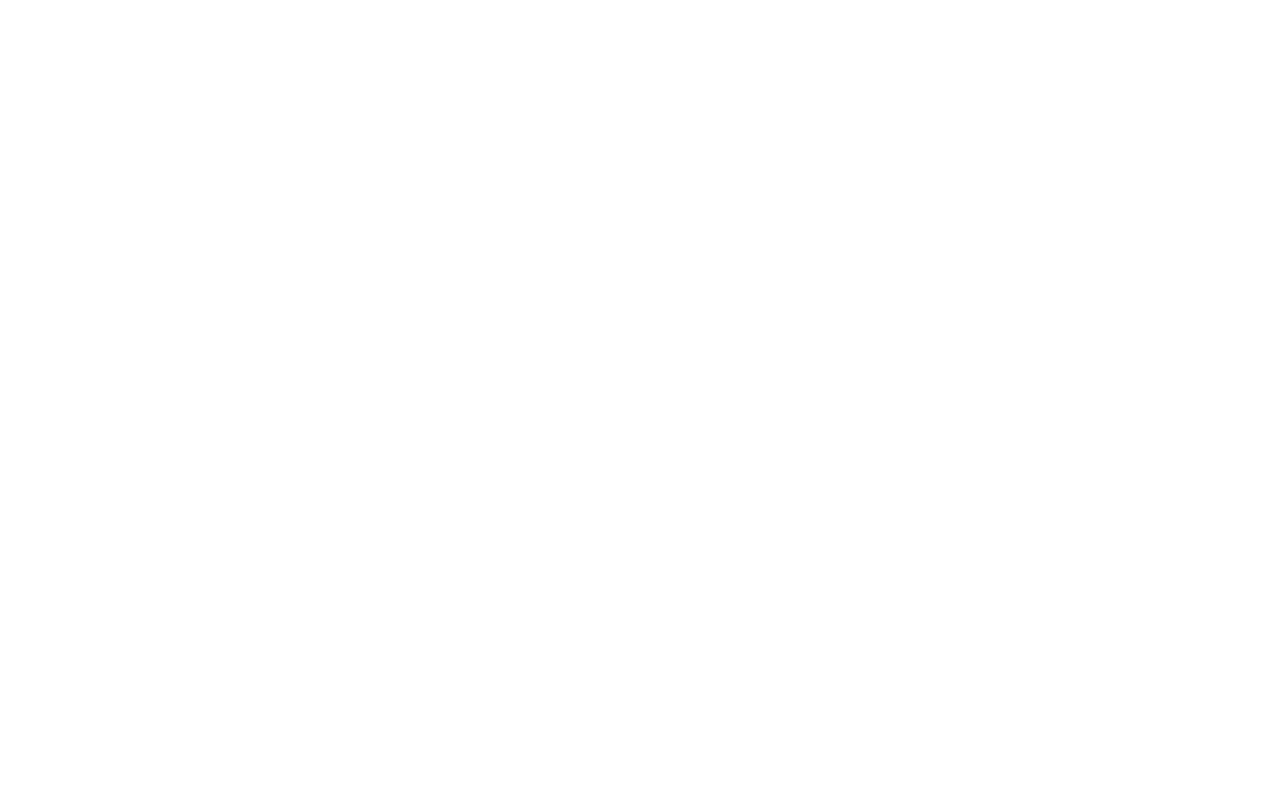
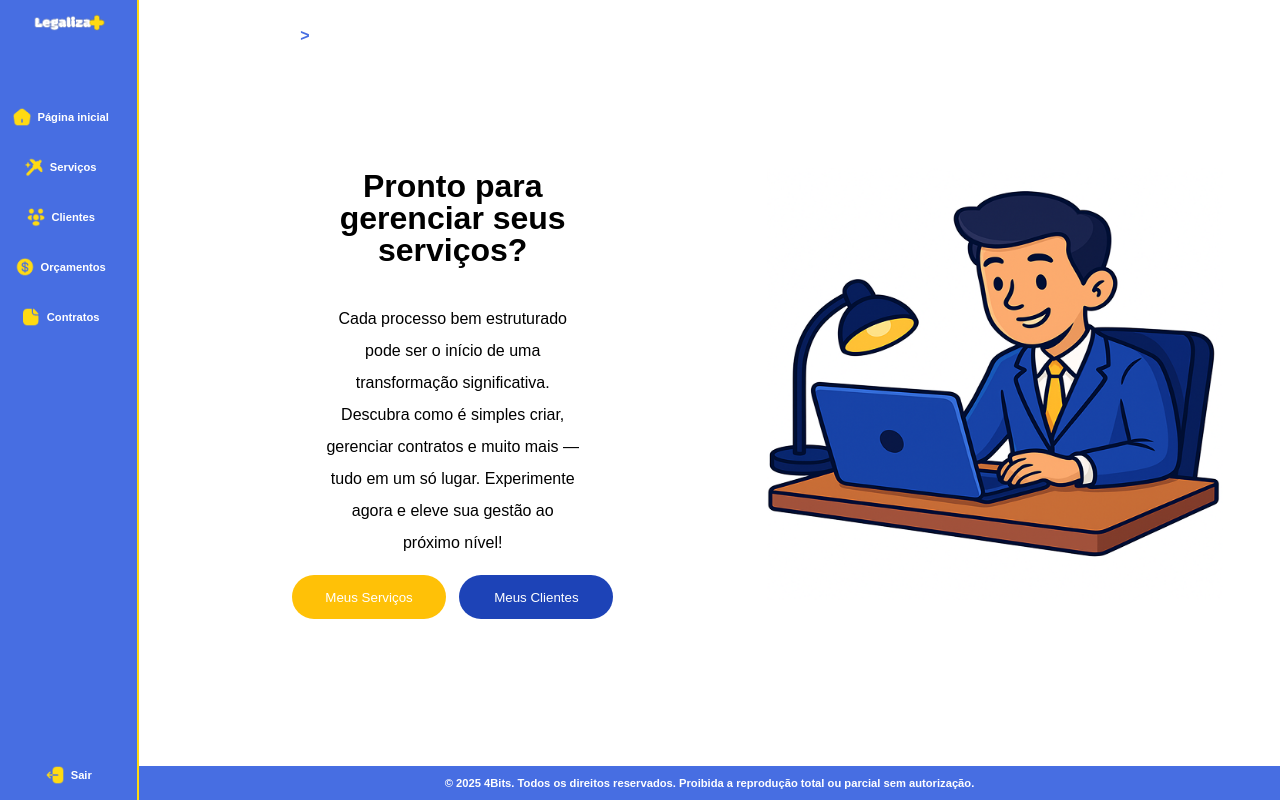
Before and after one commit to DevLuigi/LegalizaMais-Frontend, a React (Vite) app: page /home in a window 1280 px wide. Before the commit this address had no page. Built offline with nearby package versions, Linux system fonts and the light colour scheme.

Commit message:
feat: Adiciona tela home

```diff
--- /dev/null
+++ b/src/pages/home/index.jsx
@@ -0,0 +1,40 @@
+import Button from "@components/button";
+import ViewMain from "@components/view/viewMain";
+import { Container,Text,GroupButtons } from "./styled";
+import ImageHomePage from '@images/homeImage.png';
+import { useNavigate } from "react-router-dom";
+
+
+export default function Home() {
+    const navigate=useNavigate()
+
+  const path = [ "", "" ]; // Caminho que vai aparecer no topo da tela
+
+
+  return (
+    <ViewMain path={path}>
+      <Container>
+
+         <Text>
+            <h1>
+                Pronto para gerenciar seus serviços?
+            </h1>
+
+            <p>
+                Cada processo bem estruturado pode ser o início de uma transformação significativa.
+                Descubra como é simples criar, gerenciar contratos e muito mais — tudo em um só lugar.
+                Experimente agora e eleve sua gestão ao próximo nível!
+            </p>
+
+            <GroupButtons>
+                <Button onClick={()=>{navigate("/services")}} color="yellow"> Meus Serviços </Button>
+                <Button onClick={()=>{navigate("/clients")}} color="blue"> Meus Clientes </Button>
+            </GroupButtons>
+         </Text>
+
+         <img src={ImageHomePage} alt="imagem-home" />
+
+      </Container>
+    </ViewMain>
+  );
+}
--- /dev/null
+++ b/src/pages/home/styled.js
@@ -0,0 +1,37 @@
+import styled from "styled-components";
+
+const Container = styled.div`
+    display:flex;
+    flex-direction:row;
+    justify-content: space-evenly;
+    align-items: center;
+    height:90%;
+
+    &>img{width:40%;}
+
+`;
+const Text= styled.div`
+
+display:flex;
+flex-direction:column;
+/* align-items:center; */
+text-align:center;
+line-height:2em;
+width:45%;
+button{width:30%;}
+p{width:50%;align-self:center;}
+h1{width:45%;align-self:center;}
+`;
+
+const GroupButtons= styled.div`
+
+display: flex;
+flex-direction:row;
+justify-content:center;
+
+&>button:first-child{margin-right:1em}
+
+
+`
+
+export { Container,Text,GroupButtons };
--- a/src/routes.jsx
+++ b/src/routes.jsx
@@ -17,6 +17,9 @@
 
 // Login
 import Login from "./pages/login";
+
+// Home
+import Home from "./pages/home";
 
 export default function RoutesProject() {
   return (
@@ -39,6 +42,9 @@
 
         {/* Contracts */}
         <Route path="/contracts" element={<ListContracts />} />
+
+        {/* Home */}
+        <Route path="/home" element={<Home />} />
       </Routes>
     </BrowserRouter>
   );
```
Also changed, not shown: src/assets/images/homeImage.png (added).
